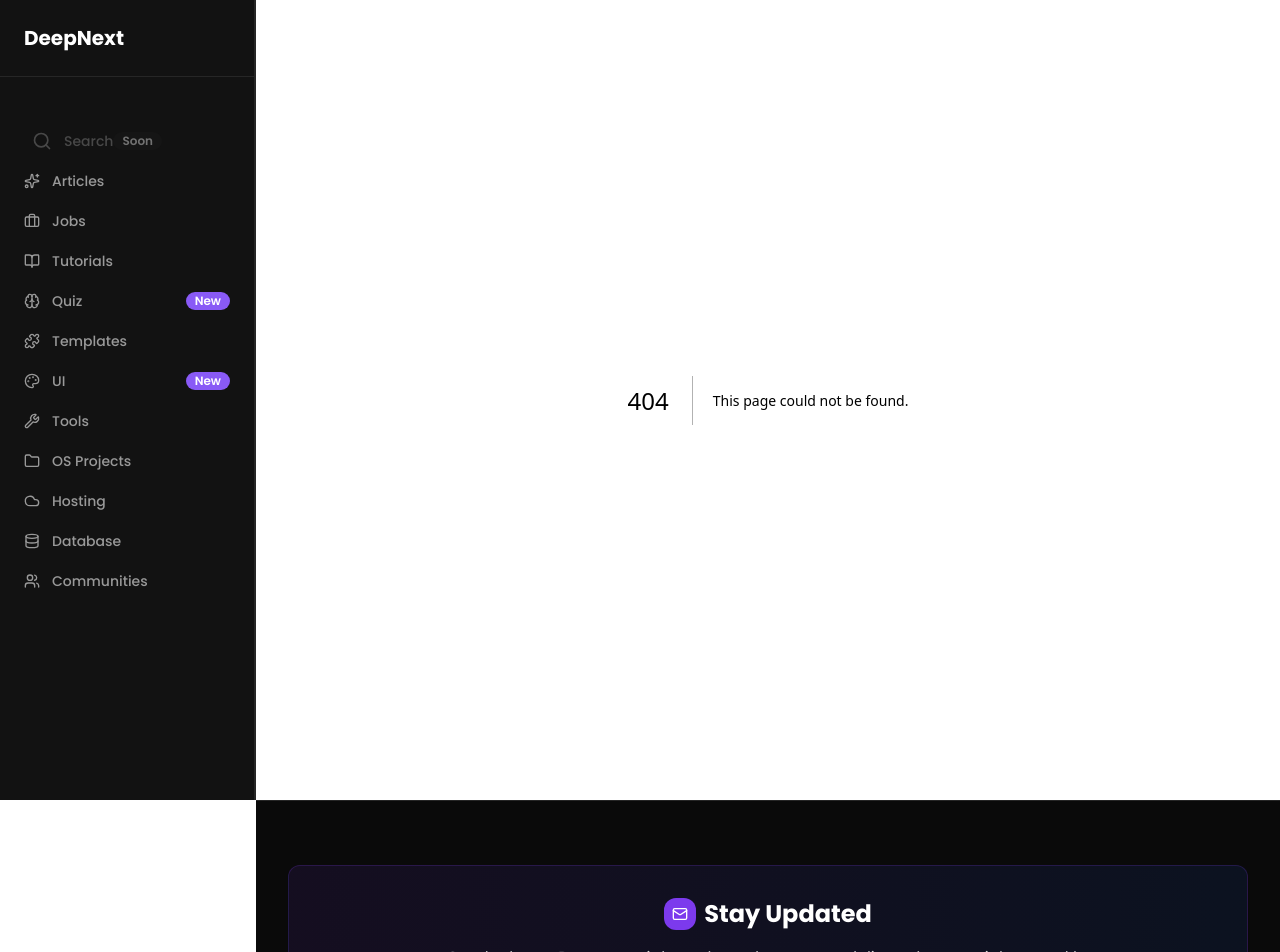
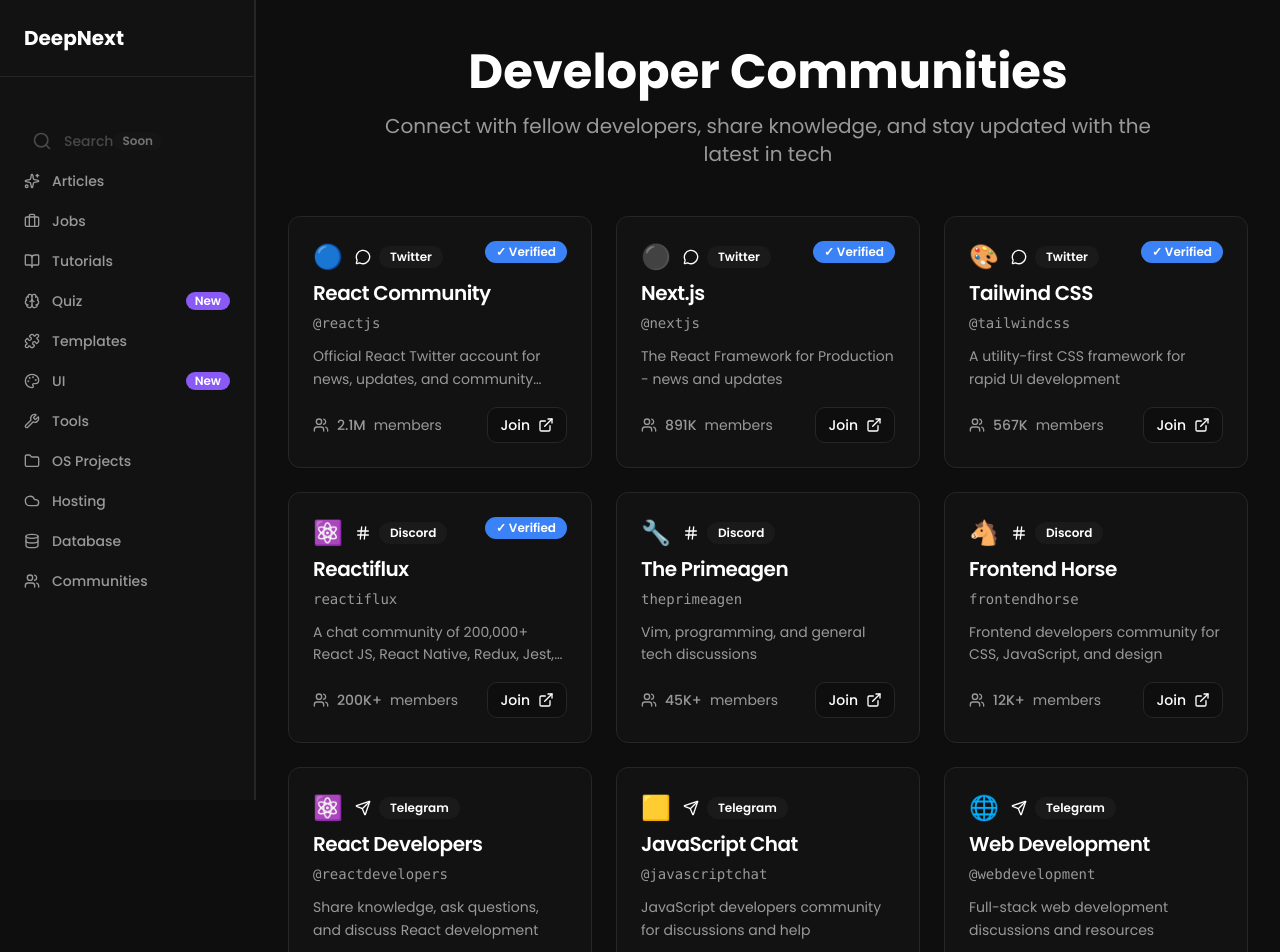
Before and after one commit to codewithfranciss/deepnext, a Next.js app: page /content/communities in a window 1280 px wide. Before the commit this address had no page. Shown: the top 952 px of the page. Built offline with nearby package versions, Linux system fonts and the light colour scheme.

Commit message:
feat: add communities page

```diff
--- /dev/null
+++ b/app/content/communities/page.tsx
@@ -0,0 +1,261 @@
+import { useState } from "react";
+
+import { Card, CardContent, CardDescription, CardHeader, CardTitle } from "@/components/ui/card";
+import { Button } from "@/components/ui/button";
+import { Badge } from "@/components/ui/badge";
+import { ExternalLink, Users, MessageCircle, Hash, Send } from "lucide-react";
+
+const communityTabs = ["All", "Twitter", "Discord", "Telegram", "Reddit"];
+
+const communities = {
+  Twitter: [
+    {
+      id: 1,
+      name: "React Community",
+      handle: "@reactjs",
+      description: "Official React Twitter account for news, updates, and community highlights",
+      members: "2.1M",
+      icon: "🔵",
+      url: "https://twitter.com/reactjs",
+      verified: true
+    },
+    {
+      id: 2,
+      name: "Next.js",
+      handle: "@nextjs",
+      description: "The React Framework for Production - news and updates",
+      members: "891K",
+      icon: "⚫",
+      url: "https://twitter.com/nextjs",
+      verified: true
+    },
+    {
+      id: 3,
+      name: "Tailwind CSS",
+      handle: "@tailwindcss",
+      description: "A utility-first CSS framework for rapid UI development",
+      members: "567K",
+      icon: "🎨",
+      url: "https://twitter.com/tailwindcss",
+      verified: true
+    }
+  ],
+  Discord: [
+    {
+      id: 4,
+      name: "Reactiflux",
+      handle: "reactiflux",
+      description: "A chat community of 200,000+ React JS, React Native, Redux, Jest, Relay developers",
+      members: "200K+",
+      icon: "⚛️",
+      url: "https://discord.gg/reactiflux",
+      verified: true
+    },
+    {
+      id: 5,
+      name: "The Primeagen",
+      handle: "theprimeagen",
+      description: "Vim, programming, and general tech discussions",
+      members: "45K+",
+      icon: "🔧",
+      url: "https://discord.gg/theprimeagen",
+      verified: false
+    },
+    {
+      id: 6,
+      name: "Frontend Horse",
+      handle: "frontendhorse",
+      description: "Frontend developers community for CSS, JavaScript, and design",
+      members: "12K+",
+      icon: "🐴",
+      url: "https://discord.gg/frontendhorse",
+      verified: false
+    }
+  ],
+  Telegram: [
+    {
+      id: 7,
+      name: "React Developers",
+      handle: "@reactdevelopers",
+      description: "Share knowledge, ask questions, and discuss React development",
+      members: "25K+",
+      icon: "⚛️",
+      url: "https://t.me/reactdevelopers",
+      verified: false
+    },
+    {
+      id: 8,
+      name: "JavaScript Chat",
+      handle: "@javascriptchat",
+      description: "JavaScript developers community for discussions and help",
+      members: "18K+",
+      icon: "🟨",
+      url: "https://t.me/javascriptchat",
+      verified: false
+    },
+    {
+      id: 9,
+      name: "Web Development",
+      handle: "@webdevelopment",
+      description: "Full-stack web development discussions and resources",
+      members: "32K+",
+      icon: "🌐",
+      url: "https://t.me/webdevelopment",
+      verified: false
+    }
+  ],
+  Reddit: [
+    {
+      id: 10,
+      name: "r/reactjs",
+      handle: "r/reactjs",
+      description: "A community for learning and developing web applications using React",
+      members: "341K",
+      icon: "⚛️",
+      url: "https://reddit.com/r/reactjs",
+      verified: true
+    },
+    {
+      id: 11,
+      name: "r/webdev",
+      handle: "r/webdev",
+      description: "A community dedicated to all things web development",
+      members: "899K",
+      icon: "🌐",
+      url: "https://reddit.com/r/webdev",
+      verified: true
+    },
+    {
+      id: 12,
+      name: "r/Frontend",
+      handle: "r/Frontend",
+      description: "Frontend web development discussion and resources",
+      members: "156K",
+      icon: "🎨",
+      url: "https://reddit.com/r/Frontend",
+      verified: true
+    }
+  ]
+};
+
+const getPlatformIcon = (platform: string) => {
+  switch (platform) {
+    case "Twitter":
+      return <MessageCircle className="h-4 w-4" />;
+    case "Discord":
+      return <Hash className="h-4 w-4" />;
+    case "Telegram":
+      return <Send className="h-4 w-4" />;
+    case "Reddit":
+      return <Users className="h-4 w-4" />;
+    default:
+      return <Users className="h-4 w-4" />;
+  }
+};
+
+export default function Communities() {
+  const [activeTab, setActiveTab] = useState("All");
+
+  const getAllCommunities = () => {
+    return Object.entries(communities).flatMap(([platform, items]) =>
+      items.map(item => ({ ...item, platform }))
+    );
+  };
+
+  const getFilteredCommunities = () => {
+    if (activeTab === "All") {
+      return getAllCommunities();
+    }
+    return communities[activeTab as keyof typeof communities]?.map(item => ({ ...item, platform: activeTab })) || [];
+  };
+
+  const filteredCommunities = getFilteredCommunities();
+
+  return (
+    <div className="min-h-screen bg-background">
+      <div className="container mx-auto px-4 sm:px-6 lg:px-8 py-8 sm:py-12">
+        {/* Header */}
+        <div className="text-center mb-8 sm:mb-12">
+          <h1 className="text-3xl sm:text-4xl lg:text-5xl font-bold text-foreground mb-4">
+            Developer Communities
+          </h1>
+          <p className="text-lg sm:text-xl text-muted-foreground max-w-3xl mx-auto">
+            Connect with fellow developers, share knowledge, and stay updated with the latest in tech
+          </p>
+        </div>
+
+        {/* Tab Filter */}
+
+
+        {/* Communities Grid */}
+        <div className="grid grid-cols-1 sm:grid-cols-2 lg:grid-cols-3 gap-4 sm:gap-6">
+          {filteredCommunities.map((community) => (
+            <Card key={community.id} className="group hover:shadow-lg transition-all duration-200 border border-border bg-card">
+              <CardHeader className="pb-3">
+                <div className="flex items-start justify-between">
+                  <div className="flex items-center gap-3">
+                    <div className="text-2xl">{community.icon}</div>
+                    <div className="flex items-center gap-2">
+                      {getPlatformIcon(community.platform)}
+                      <Badge variant="secondary" className="text-xs">
+                        {community.platform}
+                      </Badge>
+                    </div>
+                  </div>
+                  {community.verified && (
+                    <Badge variant="default" className="text-xs bg-blue-500 text-white">
+                      ✓ Verified
+                    </Badge>
+                  )}
+                </div>
+                <CardTitle className="text-lg sm:text-xl text-foreground line-clamp-1">
+                  {community.name}
+                </CardTitle>
+                <p className="text-sm text-muted-foreground font-mono">
+                  {community.handle}
+                </p>
+              </CardHeader>
+
+              <CardContent className="pt-0">
+                <CardDescription className="text-sm text-muted-foreground mb-4 line-clamp-2 leading-relaxed">
+                  {community.description}
+                </CardDescription>
+
+                <div className="flex items-center justify-between">
+                  <div className="flex items-center gap-2 text-sm text-muted-foreground">
+                    <Users className="h-4 w-4" />
+                    <span className="font-medium">{community.members}</span>
+                    <span>members</span>
+                  </div>
+
+                  <Button
+                    size="sm"
+                    variant="outline"
+                    className="gap-2 hover:bg-primary hover:text-primary-foreground transition-colors"
+                    onClick={() => window.open(community.url, '_blank')}
+                  >
+                    Join
+                    <ExternalLink className="h-3 w-3" />
+                  </Button>
+                </div>
+              </CardContent>
+            </Card>
+          ))}
+        </div>
+
+        {/* Empty State */}
+        {filteredCommunities.length === 0 && (
+          <div className="text-center py-12">
+            <Users className="h-16 w-16 text-muted-foreground mx-auto mb-4" />
+            <h3 className="text-xl font-semibold text-foreground mb-2">
+              No communities found
+            </h3>
+            <p className="text-muted-foreground">
+              Try selecting a different platform or check back later.
+            </p>
+          </div>
+        )}
+      </div>
+    </div>
+  );
+}
```
